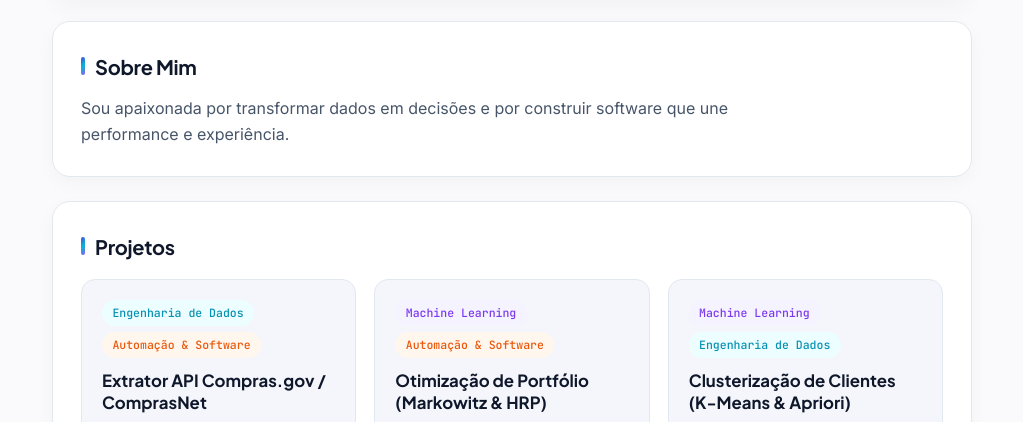
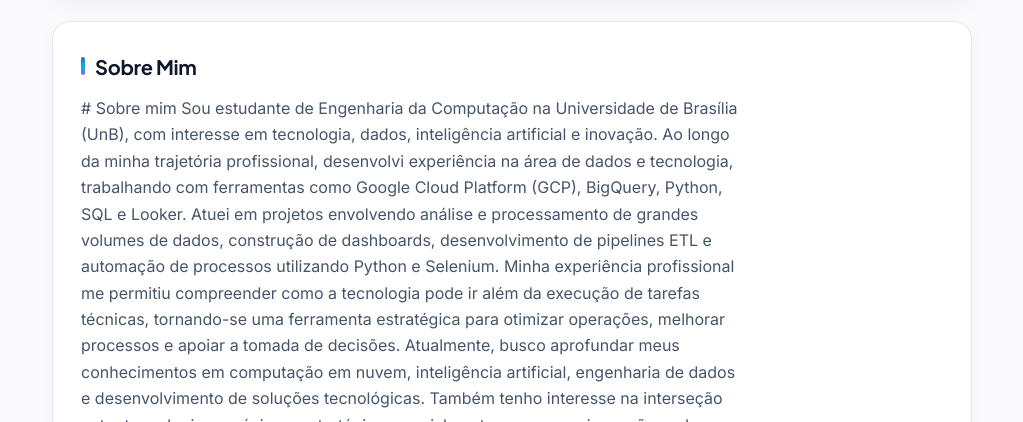
Before and after one commit to juliaaviee/juliaaviee.github.io, a plain HTML site: page index.html in a window 1280 px wide. Shown: the part 356-778 px from the top of the page, without its empty margins (128-1151 px from the left). Drawn offline with Linux system fonts and the light colour scheme.

Commit message:
style: refina design clean com cor e atualiza dados

```diff
--- a/index.html
+++ b/index.html
@@ -31,7 +31,17 @@
 
     <section id="sobre" class="about">
       <h2>Sobre Mim</h2>
-      <p>Sou apaixonada por transformar dados em decisões e por construir software que une performance e experiência.</p>
+      <p># Sobre mim
+
+Sou estudante de Engenharia da Computação na Universidade de Brasília (UnB), com interesse em tecnologia, dados, inteligência artificial e inovação.
+
+Ao longo da minha trajetória profissional, desenvolvi experiência na área de dados e tecnologia, trabalhando com ferramentas como Google Cloud Platform (GCP), BigQuery, Python, SQL e Looker. Atuei em projetos envolvendo análise e processamento de grandes volumes de dados, construção de dashboards, desenvolvimento de pipelines ETL e automação de processos utilizando Python e Selenium.
+
+Minha experiência profissional me permitiu compreender como a tecnologia pode ir além da execução de tarefas técnicas, tornando-se uma ferramenta estratégica para otimizar operações, melhorar processos e apoiar a tomada de decisões.
+
+Atualmente, busco aprofundar meus conhecimentos em computação em nuvem, inteligência artificial, engenharia de dados e desenvolvimento de soluções tecnológicas. Também tenho interesse na interseção entre tecnologia, negócios e estratégia, especialmente em como a inovação pode contribuir para a transformação e o crescimento das organizações.
+
+Acredito no aprendizado contínuo, na resolução de problemas e na capacidade de conectar conhecimentos de diferentes áreas para desenvolver soluções relevantes..</p>
     </section>
 
     <section id="projetos" class="projects">
```
